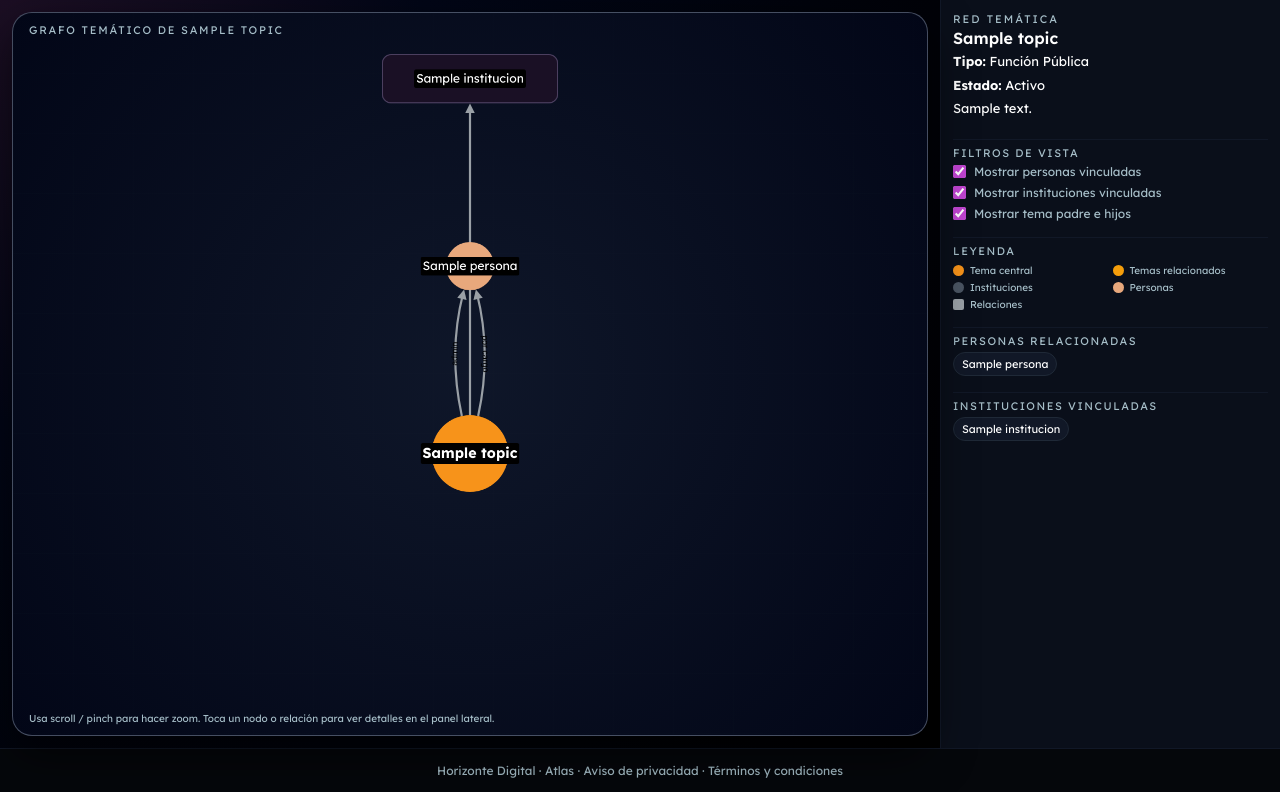
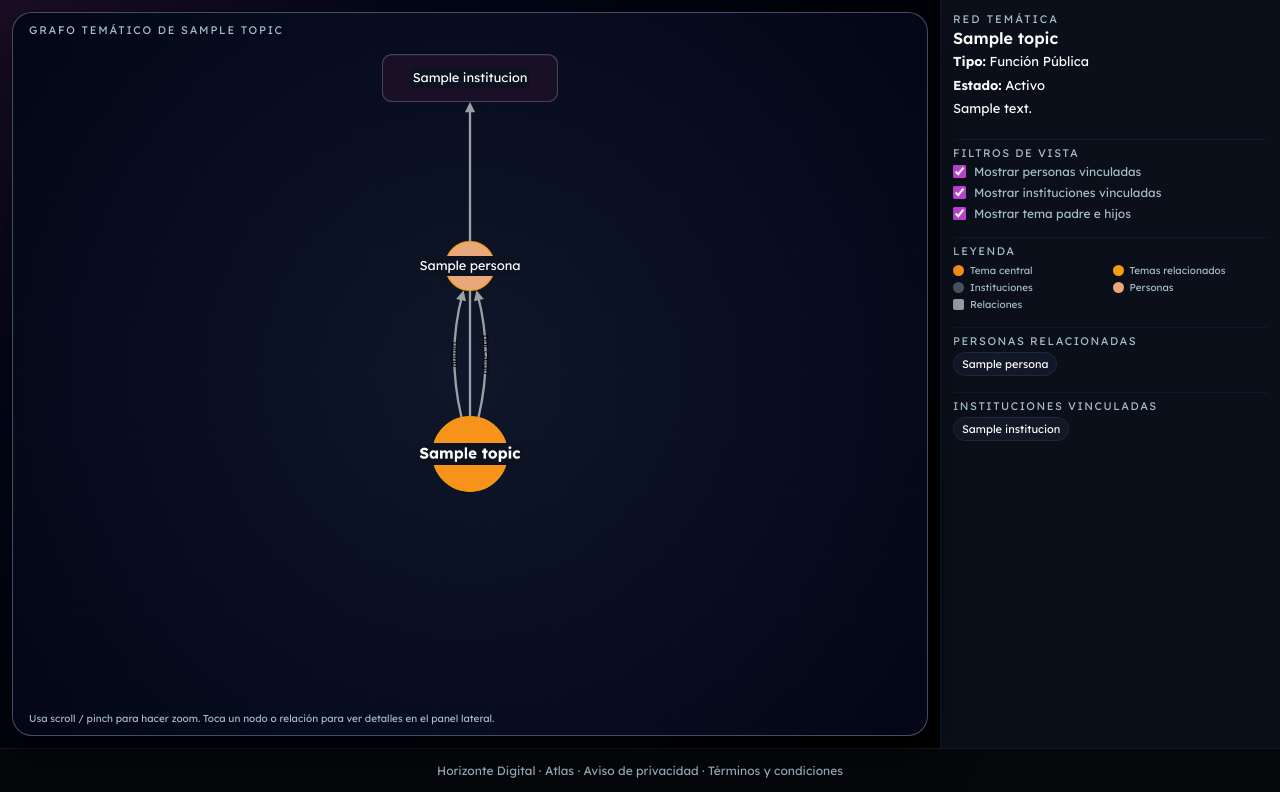
Before and after one commit to gamolo79/atlas-horizonte, a Django app: a page that uses redpolitica/templates/redpolitica/atlas_topic_detail.html in a window 1280 px wide. Shown: the part 103-895 px from the top of the page. Run offline with Django 5.2, Linux system fonts and the light colour scheme; tables that the repository leaves empty hold one stand-in row (values such as "Sample post"); some libraries are stand-ins or nearby versions.

Commit message:
Align topic graph layout and styling

```diff
--- a/redpolitica/templates/redpolitica/atlas_topic_detail.html
+++ b/redpolitica/templates/redpolitica/atlas_topic_detail.html
@@ -272,7 +272,16 @@
         layout: {
           name: "concentric",
           animate: false,
-          padding: 40
+          padding: 40,
+          minNodeSpacing: 40,
+          concentric: (node) => {
+            const tipo = node.data("tipo");
+            if (tipo === "topic") return 3;
+            if (tipo && tipo.startsWith("topic")) return 2;
+            if (tipo === "person" || tipo === "institution") return 1;
+            return 0;
+          },
+          levelWidth: () => 1
         },
         style: [
           {
@@ -287,7 +296,7 @@
               "font-size": 11,
               "width": 48,
               "height": 48,
-              "text-background-color": "rgba(0,0,0,0.7)",
+              "text-background-color": "#0b1220",
               "text-background-opacity": 1,
               "text-background-padding": 3,
               "text-background-shape": "round-rectangle"
@@ -297,26 +306,47 @@
             selector: "node[tipo = 'topic']",
             style: {
               "background-color": "#f7931a",
-              "width": 70,
-              "height": 70,
+              "border-width": 1,
+              "border-color": "#f59e0b",
+              "width": 64,
+              "height": 64,
               "font-size": 13,
-              "font-weight": "bold"
+              "font-weight": "bold",
+              "text-background-color": "#0b1220"
             }
           },
           {
             selector: "node[tipo = 'topic_parent']",
             style: {
-              "background-color": "#ffb347",
-              "width": 56,
-              "height": 56
+              "shape": "round-rectangle",
+              "background-color": "#1f2937",
+              "border-width": 1,
+              "border-color": "#f59e0b",
+              "width": 150,
+              "height": 40,
+              "font-size": 11,
+              "font-weight": "600",
+              "text-wrap": "wrap",
+              "text-max-width": 130,
+              "text-background-color": "#0c1220",
+              "text-background-opacity": 0.9
             }
           },
           {
             selector: "node[tipo = 'topic_child']",
             style: {
-              "background-color": "#fcd34d",
-              "width": 52,
-              "height": 52
+              "shape": "round-rectangle",
+              "background-color": "#1f2937",
+              "border-width": 1,
+              "border-color": "#f59e0b",
+              "width": 150,
+              "height": 40,
+              "font-size": 11,
+              "font-weight": "600",
+              "text-wrap": "wrap",
+              "text-max-width": 130,
+              "text-background-color": "#0c1220",
+              "text-background-opacity": 0.9
             }
           },
           {
@@ -326,8 +356,8 @@
               "background-color": "#1a1025",
               "border-width": 1,
               "border-color": "#4b3f5f",
-              "width": 160,
-              "height": 44,
+              "width": 150,
+              "height": 40,
               "font-size": 11,
               "text-wrap": "wrap",
               "text-max-width": 140
@@ -337,8 +367,12 @@
             selector: "node[tipo = 'person']",
             style: {
               "background-color": "#e8a87c",
-              "width": 44,
-              "height": 44
+              "border-width": 1,
+              "border-color": "#f59e0b",
+              "width": 42,
+              "height": 42,
+              "font-size": 11,
+              "text-background-color": "#0b1220"
             }
           },
           {
```
